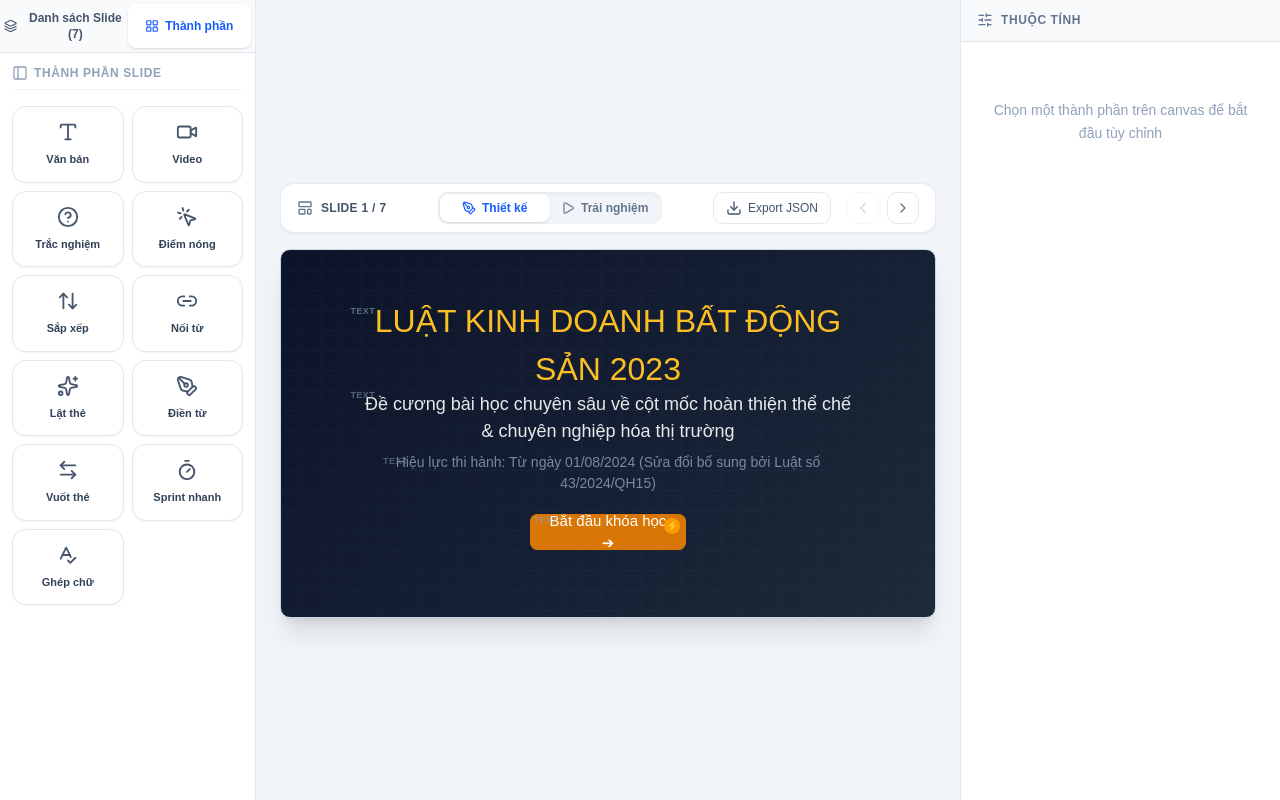
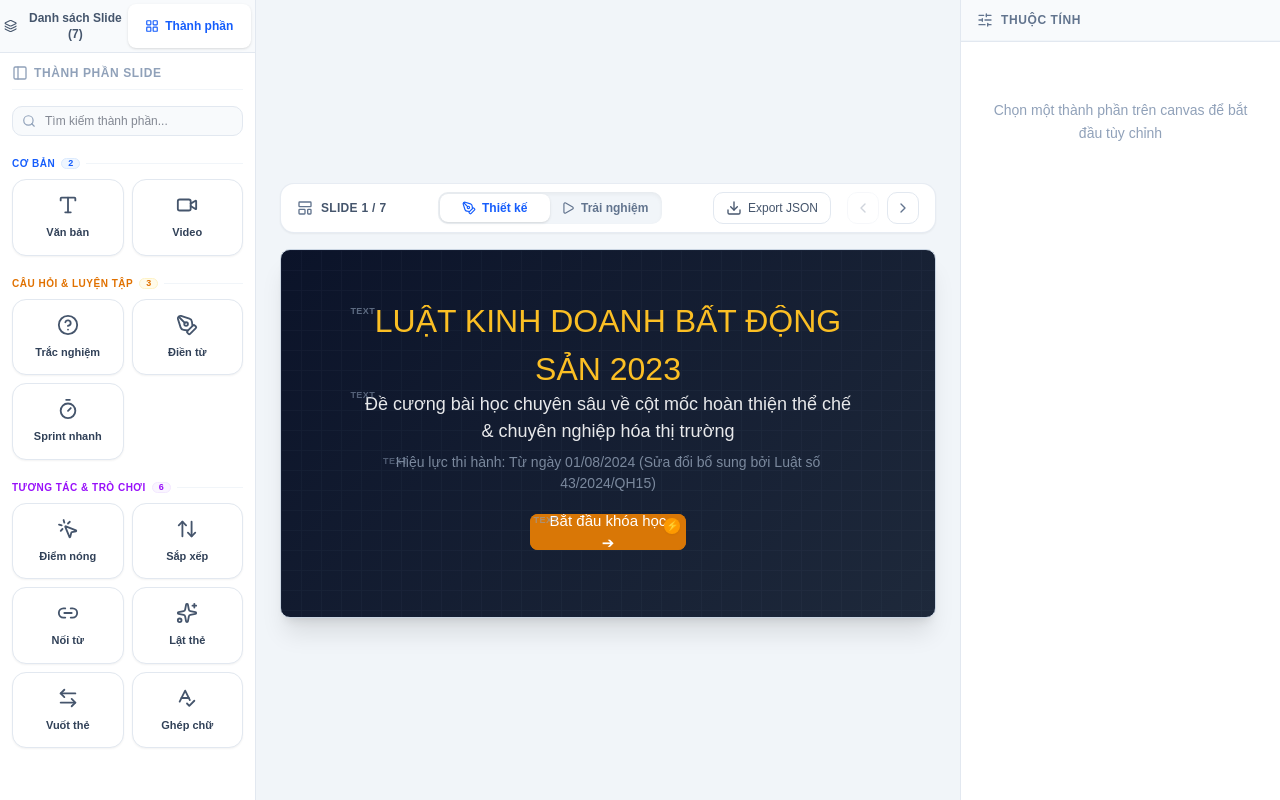
Before and after one commit to HaiCL-Space/Builder-Elearning, a React (Vite) app: page / in a window 1280 px wide. Both pictures are taken after a click on the button "Thành phần". Built offline with nearby package versions, Linux system fonts and the light colour scheme; what broker-core-sdk would draw is missing.

Commit message:
feat: implement builder left sidebar with element templates and slide management UI

```diff
--- a/src/pages/builder/model/templates.ts
+++ b/src/pages/builder/model/templates.ts
@@ -14,17 +14,17 @@ import {
 } from "lucide-react"
 
 export const ELEMENT_TYPES: ElementTypeItem[] = [
-  { type: "TEXT", label: "Văn bản", icon: Type },
-  { type: "VIDEO", label: "Video", icon: Video },
-  { type: "QUIZ", label: "Trắc nghiệm", icon: HelpCircle },
-  { type: "HOTSPOT", label: "Điểm nóng", icon: MousePointerClick },
-  { type: "SORTING", label: "Sắp xếp", icon: ArrowUpDown },
-  { type: "MATCHING", label: "Nối từ", icon: Link2 },
-  { type: "MEMORY_CARD", label: "Lật thẻ", icon: Sparkles },
-  { type: "FILL_BLANK", label: "Điền từ", icon: PenTool },
-  { type: "SWIPE", label: "Vuốt thẻ", icon: ArrowLeftRight },
-  { type: "TIMED_SPRINT", label: "Sprint nhanh", icon: Timer },
-  { type: "WORD_SCRAMBLE", label: "Ghép chữ", icon: SpellCheck },
+  { type: "TEXT", label: "Văn bản", icon: Type, category: "basic" },
+  { type: "VIDEO", label: "Video", icon: Video, category: "basic" },
+  { type: "QUIZ", label: "Trắc nghiệm", icon: HelpCircle, category: "quiz" },
+  { type: "HOTSPOT", label: "Điểm nóng", icon: MousePointerClick, category: "interactive" },
+  { type: "SORTING", label: "Sắp xếp", icon: ArrowUpDown, category: "interactive" },
+  { type: "MATCHING", label: "Nối từ", icon: Link2, category: "interactive" },
+  { type: "MEMORY_CARD", label: "Lật thẻ", icon: Sparkles, category: "interactive" },
+  { type: "FILL_BLANK", label: "Điền từ", icon: PenTool, category: "quiz" },
+  { type: "SWIPE", label: "Vuốt thẻ", icon: ArrowLeftRight, category: "interactive" },
+  { type: "TIMED_SPRINT", label: "Sprint nhanh", icon: Timer, category: "quiz" },
+  { type: "WORD_SCRAMBLE", label: "Ghép chữ", icon: SpellCheck, category: "interactive" },
 ]
 
 export const ELEMENT_TEMPLATES: Record<string, Partial<BuilderElement>> = {
--- a/src/pages/builder/model/types.ts
+++ b/src/pages/builder/model/types.ts
@@ -3,10 +3,13 @@ import type { SlideElement } from "broker-core-sdk"
 
 export type BuilderElement = SlideElement
 
+export type ElementCategory = "basic" | "quiz" | "interactive"
+
 export type ElementTypeItem = {
   type: BuilderElement["type"]
   label: string
   icon: React.ElementType
+  category: ElementCategory
 }
 
 export type HotspotZone = {
--- a/src/pages/builder/ui/left-sidebar.tsx
+++ b/src/pages/builder/ui/left-sidebar.tsx
@@ -8,9 +8,33 @@ import {
   ArrowUp,
   ArrowDown,
   PanelLeft,
+  Search,
+  X,
 } from "lucide-react"
 import { ELEMENT_TYPES } from "@/pages/builder/model/templates"
+import type { ElementCategory } from "@/pages/builder/model/types"
 import type { Slide } from "broker-core-sdk"
+
+const CATEGORY_CONFIG: Record<
+  ElementCategory,
+  { label: string; badgeColor: string; headerColor: string }
+> = {
+  basic: {
+    label: "Cơ bản",
+    badgeColor: "bg-blue-50 text-blue-600 border-blue-100",
+    headerColor: "text-blue-600",
+  },
+  quiz: {
+    label: "Câu hỏi & Luyện tập",
+    badgeColor: "bg-amber-50 text-amber-600 border-amber-100",
+    headerColor: "text-amber-600",
+  },
+  interactive: {
+    label: "Tương tác & Trò chơi",
+    badgeColor: "bg-purple-50 text-purple-600 border-purple-100",
+    headerColor: "text-purple-600",
+  },
+}
 
 interface LeftSidebarProps {
   slides: Slide[]
@@ -34,6 +58,7 @@ export function LeftSidebar({
   onAddElement,
 }: LeftSidebarProps) {
   const [activeTab, setActiveTab] = useState<"slides" | "elements">("slides")
+  const [searchQuery, setSearchQuery] = useState("")
 
   return (
     <aside className="flex w-64 flex-shrink-0 flex-col border-r border-slate-200 bg-white">
@@ -178,25 +203,105 @@ export function LeftSidebar({
           </div>
         ) : (
           <div className="space-y-4 p-3">
+            {/* Header */}
             <div className="flex items-center gap-1.5 border-b border-slate-100 pb-2">
               <PanelLeft className="h-4 w-4 text-slate-400" />
               <span className="text-xs font-bold uppercase tracking-wider text-slate-400">
                 Thành phần Slide
               </span>
             </div>
+
+            {/* Search Input */}
+            <div className="relative">
+              <span className="absolute inset-y-0 left-0 flex items-center pl-2.5 pointer-events-none">
+                <Search className="h-3.5 w-3.5 text-slate-400" />
+              </span>
+              <input
+                type="text"
+                value={searchQuery}
+                onChange={(e) => setSearchQuery(e.target.value)}
+                placeholder="Tìm kiếm thành phần..."
+                className="w-full rounded-lg border border-slate-200 bg-slate-50 py-1.5 pl-8 pr-7 text-xs outline-none transition focus:border-blue-500 focus:bg-white focus:ring-1 focus:ring-blue-500/20"
+              />
+              {searchQuery && (
+                <button
+                  onClick={() => setSearchQuery("")}
+                  className="absolute inset-y-0 right-0 flex items-center pr-2 text-slate-400 hover:text-slate-600"
+                >
+                  <X className="h-3 w-3" />
+                </button>
+              )}
+            </div>
+
+            {/* Grouped & Filtered Elements */}
+            <div className="space-y-4">
+              {(() => {
+                const filteredElements = ELEMENT_TYPES.filter((et) =>
+                  et.label.toLowerCase().includes(searchQuery.toLowerCase())
+                )
+
+                if (filteredElements.length === 0) {
+                  return (
+                    <div className="flex flex-col items-center justify-center py-8 px-4 text-center">
+                      <span className="text-xs text-slate-400">
+                        Không tìm thấy thành phần nào khớp với "{searchQuery}"
+                      </span>
+                      <button
+                        onClick={() => setSearchQuery("")}
+                        className="mt-2 text-xs font-semibold text-blue-500 hover:text-blue-600 underline"
+                      >
+                        Xóa tìm kiếm
+                      </button>
+                    </div>
+                  )
+                }
+
+                const categories = ["basic", "quiz", "interactive"] as const
+
+                return categories.map((cat) => {
+                  const elementsInCat = filteredElements.filter(
+                    (et) => et.category === cat
+                  )
+                  if (elementsInCat.length === 0) return null
+
+                  const config = CATEGORY_CONFIG[cat]
+
+                  return (
+                    <div key={cat} className="space-y-2">
+                      {/* Category Title */}
+                      <div className="flex items-center gap-1.5 pt-1">
+                        <span
+                          className={`text-[10px] font-bold uppercase tracking-wider ${config.headerColor}`}
+                        >
+                          {config.label}
+                        </span>
+                        <span
+                          className={`rounded-full border px-1.5 py-0.2 text-[9px] font-semibold leading-none ${config.badgeColor}`}
+                        >
+                          {elementsInCat.length}
+                        </span>
+                        <div className="h-px flex-1 bg-slate-100" />
+                      </div>
+
+                      {/* Element Grid */}
                       <div className="grid grid-cols-2 gap-2">
-              {ELEMENT_TYPES.map((et) => (
+                        {elementsInCat.map((et) => (
                           <button
                             key={et.type}
                             onClick={() => onAddElement(et.type)}
-                  className="flex flex-col items-center gap-2 rounded-xl border border-slate-200 bg-white p-3.5 shadow-xs transition hover:border-blue-400 hover:bg-blue-50/50 hover:shadow-sm"
+                            className="group flex flex-col items-center gap-2 rounded-xl border border-slate-200 bg-white p-3.5 shadow-xs transition-all hover:scale-[1.03] active:scale-[0.98] duration-150 hover:border-blue-400 hover:bg-blue-50/50 hover:shadow-sm"
                           >
-                  <et.icon className="h-5.5 w-5.5 text-slate-600 group-hover:text-blue-600" />
-                  <span className="text-[11px] font-semibold text-slate-700">
+                            <et.icon className="h-5.5 w-5.5 text-slate-600 transition-colors group-hover:text-blue-600" />
+                            <span className="text-[11px] font-semibold text-slate-700 transition-colors group-hover:text-blue-700">
                               {et.label}
                             </span>
                           </button>
                         ))}
+                      </div>
+                    </div>
+                  )
+                })
+              })()}
             </div>
           </div>
         )}
```
Lines whose indentation alone changed are shown as unchanged.
